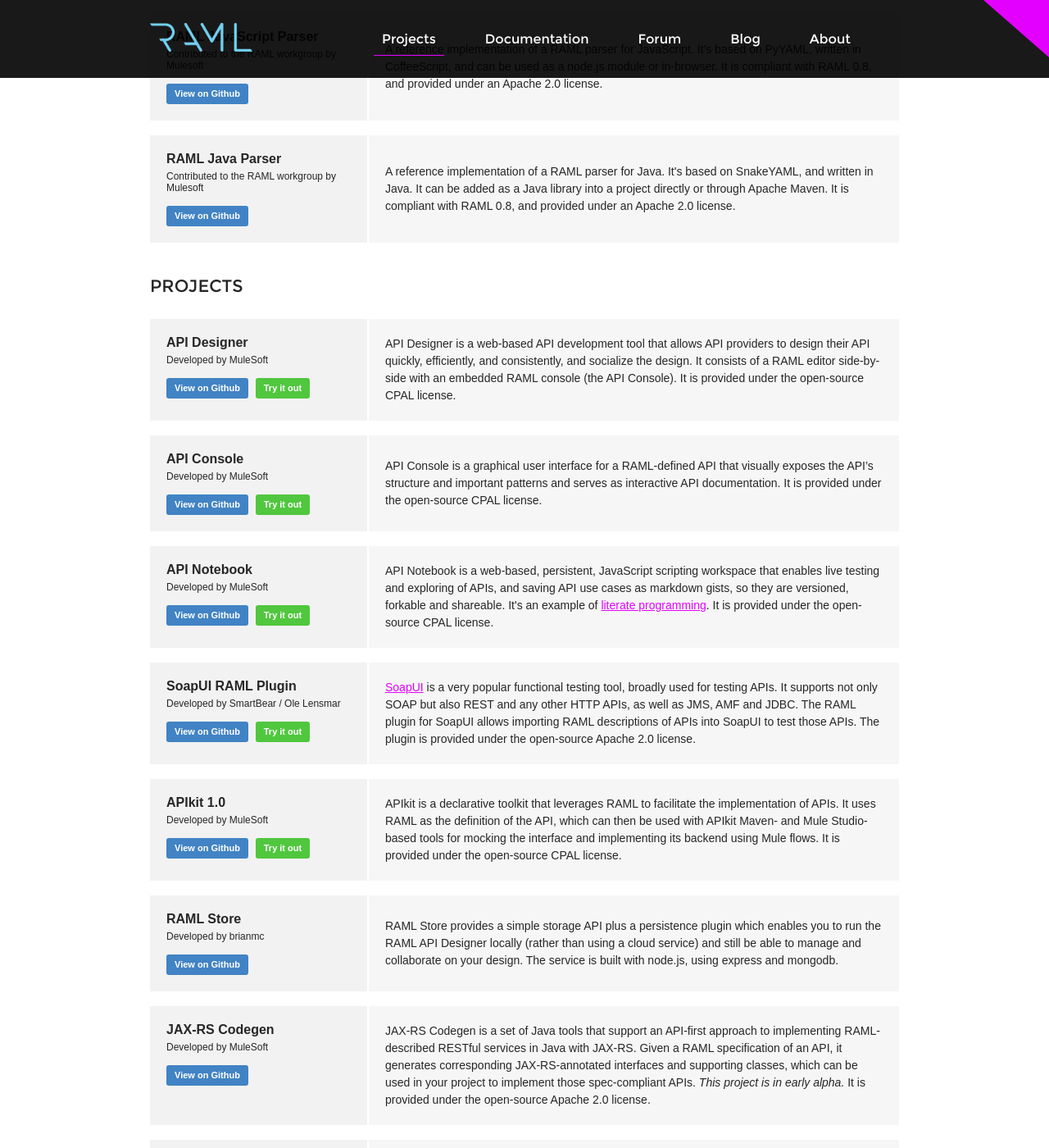
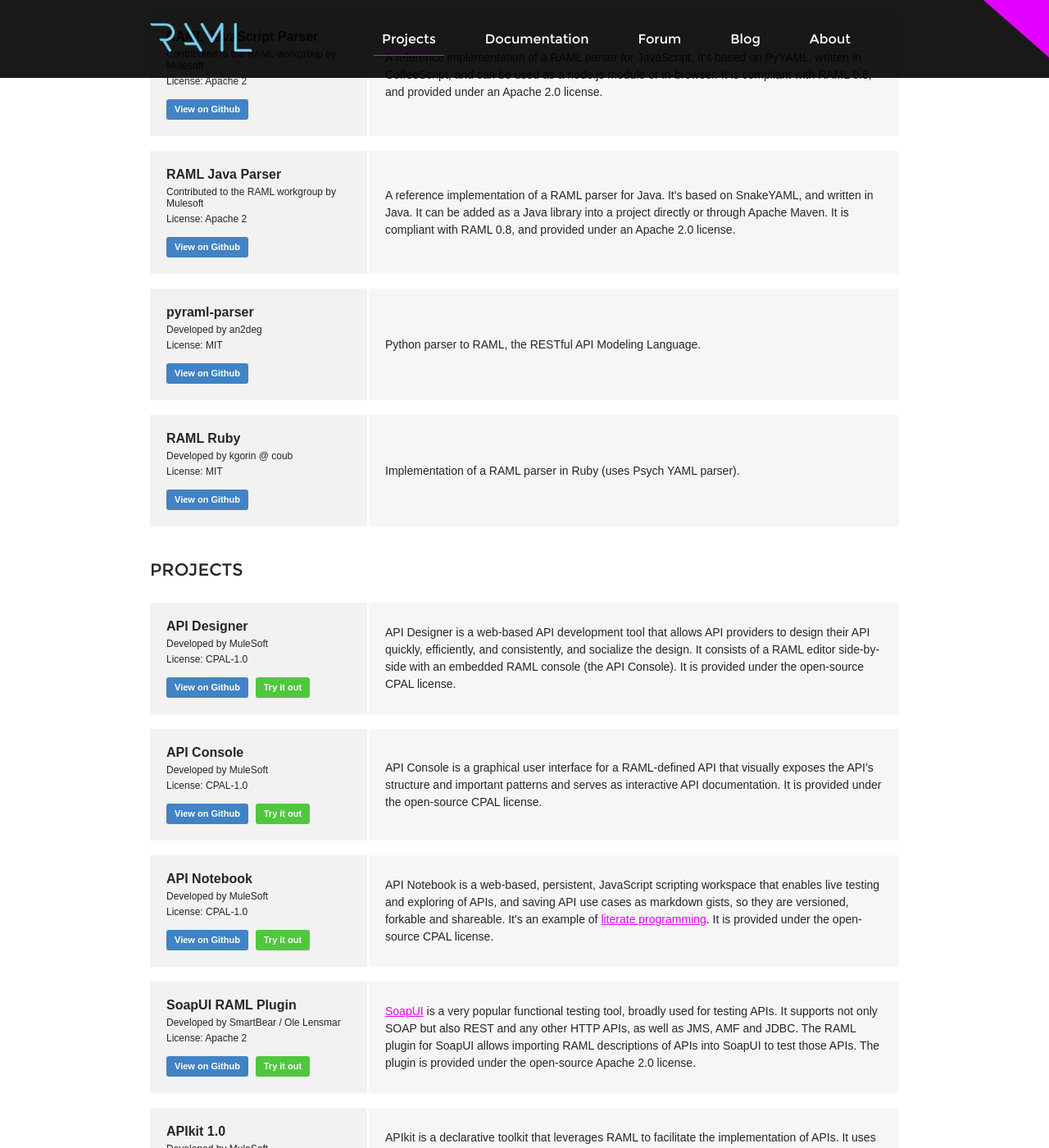
Before and after one commit to raml-org/raml-spec, a Jekyll site: the page built from projects.html, in a window 1280 px wide and 1400 px high, scrolled down 307 px. Shown: the whole window at 82% size. Built offline with Jekyll 4.4.1, drawn with Linux system fonts in a browser that asks for light colours; nearby versions of some CDN libraries; some web fonts are replaced; some of the changed text lies outside the part shown.

Commit message:
Projects list refactor step 1/3 - https://www.pivotaltracker.com/story/show/73240610

```diff
--- a/projects.html
+++ b/projects.html
@@ -2,14 +2,14 @@
   layout: regular
   title: Your New Jekyll Site
 ---
-                <h2>Source</h2>
+                <h2>Core</h2>
                 <ul class="projects-source">
                   <li>
                     <div class="project-title">
                       <div class="icon"></div>
                       <h3>RAML Spec</h3>
                       <h4>Developed by the RAML workgroup</h4>
-                      <a href="https://github.com/raml-org/raml-spec" class="project-github">View on Github</a>
+                      <a href="https://github.com/raml-org/raml-spec" class="project-github" target="_blank">View on Github</a>
                       <a href="spec.html" class="project-html" target="_blank">View as HTML</a>
                     </div>
                     <div class="project-description">
@@ -21,7 +21,8 @@
                       <div class="icon"></div>
                       <h3>RAML JavaScript Parser</h3>
                       <h4>Contributed to the RAML workgroup by Mulesoft</h4>
-                      <a href="https://github.com/raml-org/raml-js-parser" class="project-github">View on Github</a>
+                      <h4>License: Apache 2</h4>
+                      <a href="https://github.com/raml-org/raml-js-parser" class="project-github" target="_blank">View on Github</a>
                     </div>
                     <div class="project-description">
                       <p>A reference implementation of a RAML parser for JavaScript. It's based on PyYAML,
@@ -34,12 +35,37 @@
                       <div class="icon"></div>
                       <h3>RAML Java Parser</h3>
                       <h4>Contributed to the RAML workgroup by Mulesoft</h4>
-                      <a href="https://github.com/raml-org/raml-java-parser" class="project-github">View on Github</a>
+                      <h4>License: Apache 2</h4>
+                      <a href="https://github.com/raml-org/raml-java-parser" class="project-github" target="_blank">View on Github</a>
                     </div>
                     <div class="project-description">
                       <p>A reference implementation of a RAML parser for Java. It's based on SnakeYAML,
                         and written in Java. It can be added as a Java library into a project directly or through Apache Maven.
                         It is compliant with RAML 0.8, and provided under an Apache 2.0 license.</p>
+                    </div>
+                  </li>
+                  <li>
+                    <div class="project-title">
+                      <div class="icon"></div>
+                      <h3>pyraml-parser</h3>
+                      <h4>Developed by an2deg</h4>
+                      <h4>License: MIT</h4>
+                      <a href="https://github.com/an2deg/pyraml-parser" class="project-github" target="_blank">View on Github</a>
+                    </div>
+                    <div class="project-description">
+                      <p>Python parser to RAML, the RESTful API Modeling Language.</p>
+                    </div>
+                  </li>
+                  <li>
+                    <div class="project-title">
+                      <div class="icon"></div>
+                      <h3>RAML Ruby</h3>
+                      <h4>Developed by kgorin @ coub</h4>
+                      <h4>License: MIT</h4>
+                      <a href="https://github.com/coub/raml_ruby" class="project-github" target="_blank">View on Github</a>
+                    </div>
+                    <div class="project-description">
+                      <p>Implementation of a RAML parser in Ruby (uses Psych YAML parser).</p>
                     </div>
                   </li>
                   <!-- <li class="projects-add">
@@ -53,8 +79,9 @@
                       <div class="icon"></div>
                       <h3>API Designer</h3>
                       <h4>Developed by MuleSoft</h4>
-                      <a href="https://github.com/mulesoft/api-designer" class="project-github">View on Github</a>
-                      <a href="http://api-portal.anypoint.mulesoft.com/raml/api-designer" class="project-html">Try it out</a>
+                      <h4>License: CPAL-1.0</h4>
+                      <a href="https://github.com/mulesoft/api-designer" class="project-github" target="_blank">View on Github</a>
+                      <a href="http://api-portal.anypoint.mulesoft.com/raml/api-designer" class="project-html" target="_blank">Try it out</a>
                     </div>
                     <div class="project-description">
                       <p>API Designer is a web-based API development tool that allows API providers to
@@ -68,8 +95,9 @@
                       <div class="icon"></div>
                       <h3>API Console</h3>
                       <h4>Developed by MuleSoft</h4>
-                      <a href="https://github.com/mulesoft/api-console" class="project-github">View on Github</a>
-                      <a href="http://api-portal.anypoint.mulesoft.com/raml-tools" class="project-html">Try it out</a>
+                      <h4>License: CPAL-1.0</h4>
+                      <a href="https://github.com/mulesoft/api-console" class="project-github" target="_blank">View on Github</a>
+                      <a href="http://api-portal.anypoint.mulesoft.com/raml-tools" class="project-html" target="_blank">Try it out</a>
                     </div>
                     <div class="project-description">
                       <p>API Console is a graphical user interface for a RAML-defined API that visually
@@ -82,8 +110,9 @@
                       <div class="icon"></div>
                       <h3>API Notebook</h3>
                       <h4>Developed by MuleSoft</h4>
-                      <a href="https://github.com/mulesoft/api-notebook" class="project-github">View on Github</a>
-                      <a href="http://apinotebook.com" class="project-html">Try it out</a>
+                      <h4>License: CPAL-1.0</h4>
+                      <a href="https://github.com/mulesoft/api-notebook" class="project-github" target="_blank">View on Github</a>
+                      <a href="http://apinotebook.com" class="project-html" target="_blank">Try it out</a>
                     </div>
                     <div class="project-description">
                       <p>API Notebook is a web-based, persistent, JavaScript scripting workspace that enables
@@ -98,8 +127,9 @@
                       <div class="icon"></div>
                       <h3>SoapUI RAML Plugin</h3>
                       <h4>Developed by SmartBear / Ole Lensmar</h4>
-                      <a href="https://github.com/olensmar/soapui-raml-plugin" class="project-github">View on Github</a>
-                      <a href="http://olensmar.blogspot.se/2013/12/a-raml-apihub-plugin-for-soapui.html" class="project-html">Try it out</a>
+                      <h4>License: Apache 2</h4>
+                      <a href="https://github.com/olensmar/soapui-raml-plugin" class="project-github" target="_blank">View on Github</a>
+                      <a href="http://olensmar.blogspot.se/2013/12/a-raml-apihub-plugin-for-soapui.html" class="project-html" target="_blank">Try it out</a>
                     </div>
                     <div class="project-description">
                       <p><a href="http://www.soapui.org/" target="SoapUI">SoapUI</a> is a very popular functional testing tool,
@@ -114,8 +144,9 @@
                       <div class="icon"></div>
                       <h3>APIkit 1.0</h3>
                       <h4>Developed by MuleSoft</h4>
-                      <a href="https://github.com/mulesoft/apikit" class="project-github">View on Github</a>
-                      <a href="http://www.mulesoft.org/documentation/display/current/APIkit" class="project-html">Try it out</a>
+                      <h4>License: CPAL-1.0</h4>
+                      <a href="https://github.com/mulesoft/apikit" class="project-github" target="_blank">View on Github</a>
+                      <a href="http://www.mulesoft.org/documentation/display/current/APIkit" class="project-html" target="_blank">Try it out</a>
                     </div>
                     <div class="project-description">
                       <p>APIkit is a declarative toolkit that leverages RAML to facilitate the implementation of APIs.
@@ -129,7 +160,8 @@
                       <div class="icon"></div>
                       <h3>RAML Store</h3>
                       <h4>Developed by brianmc</h4>
-                      <a href="https://github.com/brianmc/raml-store" class="project-github">View on Github</a>
+                      <h4>License: Apache 2</h4>
+                      <a href="https://github.com/brianmc/raml-store" class="project-github" target="_blank">View on Github</a>
                     </div>
                     <div class="project-description">
                       <p>RAML Store provides a simple storage API plus a persistence plugin which enables you to run
@@ -142,7 +174,8 @@
                       <div class="icon"></div>
                       <h3>JAX-RS Codegen</h3>
                       <h4>Developed by MuleSoft</h4>
-                      <a href="https://github.com/mulesoft/raml-jaxrs-codegen" class="project-github">View on Github</a>
+                      <h4>License: Apache 2</h4>
+                      <a href="https://github.com/mulesoft/raml-jaxrs-codegen" class="project-github" target="_blank">View on Github</a>
                     </div>
                     <div class="project-description">
                       <p>JAX-RS Codegen is a set of Java tools that support an API-first approach to implementing
@@ -158,7 +191,8 @@
                       <div class="icon"></div>
                       <h3>RAML Sublime Plugin</h3>
                       <h4>Developed by MuleSoft</h4>
-                      <a href="https://github.com/mulesoft/raml-sublime-plugin" class="project-github">View on Github</a>
+                      <h4>License: Apache 2</h4>
+                      <a href="https://github.com/mulesoft/raml-sublime-plugin" class="project-github" target="_blank">View on Github</a>
                     </div>
                     <div class="project-description">
                       <p>This is a simple syntax highlighter for Sublime that provides support for the RESTful API Modeling Language (http://raml.org/).
@@ -170,7 +204,8 @@
                       <div class="icon"></div>
                       <h3>RAML to HTML</h3>
                       <h4>Developed by kevinrenskers</h4>
-                      <a href="https://github.com/kevinrenskers/raml2html" class="project-github">View on Github</a>
+                      <h4>License: MIT</h4>
+                      <a href="https://github.com/kevinrenskers/raml2html" class="project-github" target="_blank">View on Github</a>
                     </div>
                     <div class="project-description">
                       <p>A simple RAML to HTML documentation generator written for Node.js<br />
@@ -182,7 +217,8 @@
                       <div class="icon"></div>
                       <h3>ATOM RAML package</h3>
                       <h4>Developed by n4ch03</h4>
-                      <a href="https://github.com/n4ch03/atom-raml" class="project-github">View on Github</a>
+                      <h4>License: MIT</h4>
+                      <a href="https://github.com/n4ch03/atom-raml" class="project-github" target="_blank">View on Github</a>
                     </div>
                     <div class="project-description">
                       <p>A simple package for Atom (Github's text editor) that helps the user to write RAML specs.</p>
@@ -193,7 +229,8 @@
                       <div class="icon"></div>
                       <h3>GULP RAML plugin</h3>
                       <h4>Developed by JohanObrink</h4>
-                      <a href="https://github.com/JohanObrink/gulp-raml" class="project-github">View on Github</a>
+                      <h4>License: MIT</h4>
+                      <a href="https://github.com/JohanObrink/gulp-raml" class="project-github" target="_blank">View on Github</a>
                     </div>
                     <div class="project-description">
                       <p>A <a href="http://gulpjs.com/">GULP</a> plugin for parsing and validating RAML (based on the <a href="https://github.com/raml-org/raml-js-parser">RAML Parser</a>)</p>
@@ -204,7 +241,8 @@
                       <div class="icon"></div>
                       <h3>Osprey</h3>
                       <h4>Developed by MuleSoft</h4>
-                      <a href="https://github.com/mulesoft/osprey" class="project-github">View on Github</a>
+                      <h4>License: Apache 2</h4>
+                      <a href="https://github.com/mulesoft/osprey" class="project-github" target="_blank">View on Github</a>
                     </div>
                     <div class="project-description">
                       <p>Osprey is a JavaScript framework, based on Node and Express, for rapidly building applications that expose APIs described via RAML.
@@ -215,20 +253,10 @@
                   <li>
                     <div class="project-title">
                       <div class="icon"></div>
-                      <h3>RAML Ruby</h3>
-                      <h4>Developed by kgorin @ coub</h4>
-                      <a href="https://github.com/coub/raml_ruby" class="project-github">View on Github</a>
-                    </div>
-                    <div class="project-description">
-                      <p>Implementation of a RAML parser in Ruby (uses Psych YAML parser).</p>
-                    </div>
-                  </li>
-                  <li>
-                    <div class="project-title">
-                      <div class="icon"></div>
                       <h3>RAMLang</h3>
                       <h4>Developed by alexios3d</h4>
-                      <a href="https://github.com/syple/generator-ramlang" class="project-github">View on Github</a>
+                      <h4>License: MIT</h4>
+                      <a href="https://github.com/syple/generator-ramlang" class="project-github" target="_blank">View on Github</a>
                     </div>
                     <div class="project-description">
                       <p>RAMLang is a simple and easy to use command line tool. It's main goal is to provide AngularJS services which help communicate with RESTful API's.</p>
@@ -237,20 +265,10 @@
                   <li>
                     <div class="project-title">
                       <div class="icon"></div>
-                      <h3>pyraml-parser</h3>
-                      <h4>Developed by an2deg</h4>
-                      <a href="https://github.com/an2deg/pyraml-parser" class="project-github">View on Github</a>
-                    </div>
-                    <div class="project-description">
-                      <p>Python parser to RAML, the RESTful API Modeling Language.</p>
-                    </div>
-                  </li>
-                  <li>
-                    <div class="project-title">
-                      <div class="icon"></div>
                       <h3>swagger2raml</h3>
                       <h4>Developed by rucek</h4>
-                      <a href="https://github.com/8x8Cloud/swagger2raml" class="project-github">View on Github</a>
+                      <h4>License: Apache 2</h4>
+                      <a href="https://github.com/8x8Cloud/swagger2raml" class="project-github" target="_blank">View on Github</a>
                     </div>
                     <div class="project-description">
                       <p>A utility to generate RAML documentation from Swagger JSON.</p>
```
